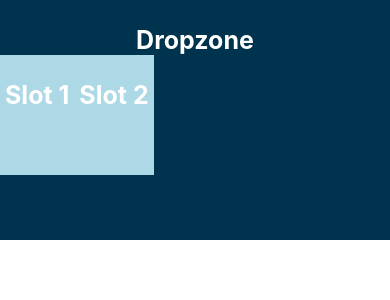
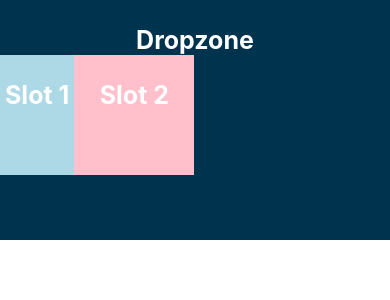
Before and after one commit to barsnes-group/deNovoGame_ReactNative, a React Native app: screen / in a window 390 px wide. Shown: the top 300 px of the page. Built offline with nearby package versions, Linux system fonts and the light colour scheme.

Commit message:
different slots have different styles

```diff
--- a/components/Items.jsx
+++ b/components/Items.jsx
@@ -29,13 +29,19 @@ const boxContainer = () => {
 //-----------SLOTS & DROPZONE-----------------
 const Slot = (props) => {
   const [box, setBox] = useState(null);
-
-  return (
-      //TODO: sett inn if med forskjellige styles
-    <View style={styles.slot1}>
-        <Text style={styles.text}>Slot {props.number}</Text>
-    </View>
-  );
+  const number = props.number;
+        if (number == `1`) {
+            return (<View style={styles.slot1}>
+            <Text style={styles.text}>Slot {props.number}</Text>
+             </View>
+             );
+        }
+        else if (number == `2`) {
+            return (<View style={styles.slot2}>
+                <Text style={styles.text}>Slot {props.number}</Text>
+            </View>
+            );
+        }
 }
 
 
```
